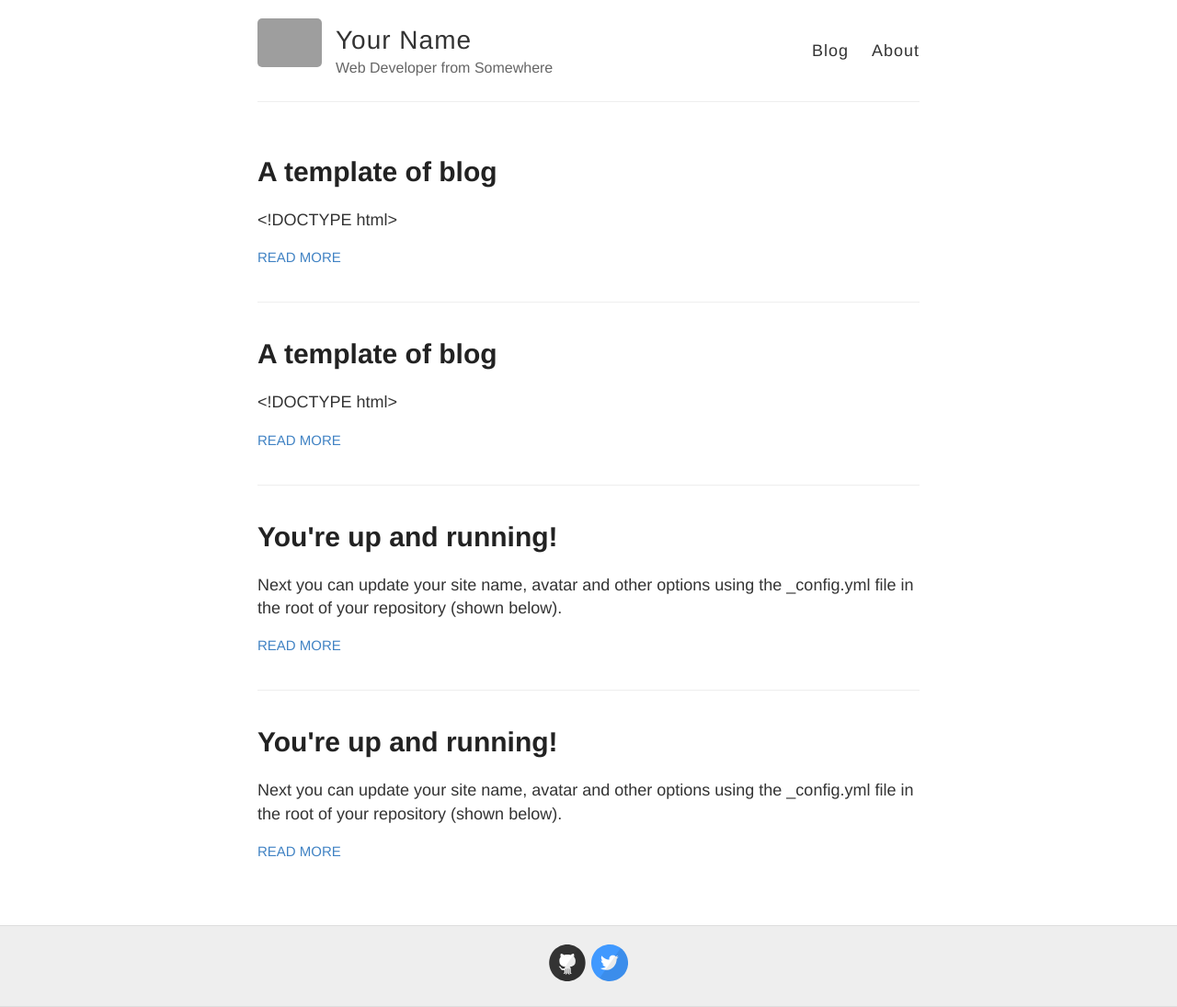
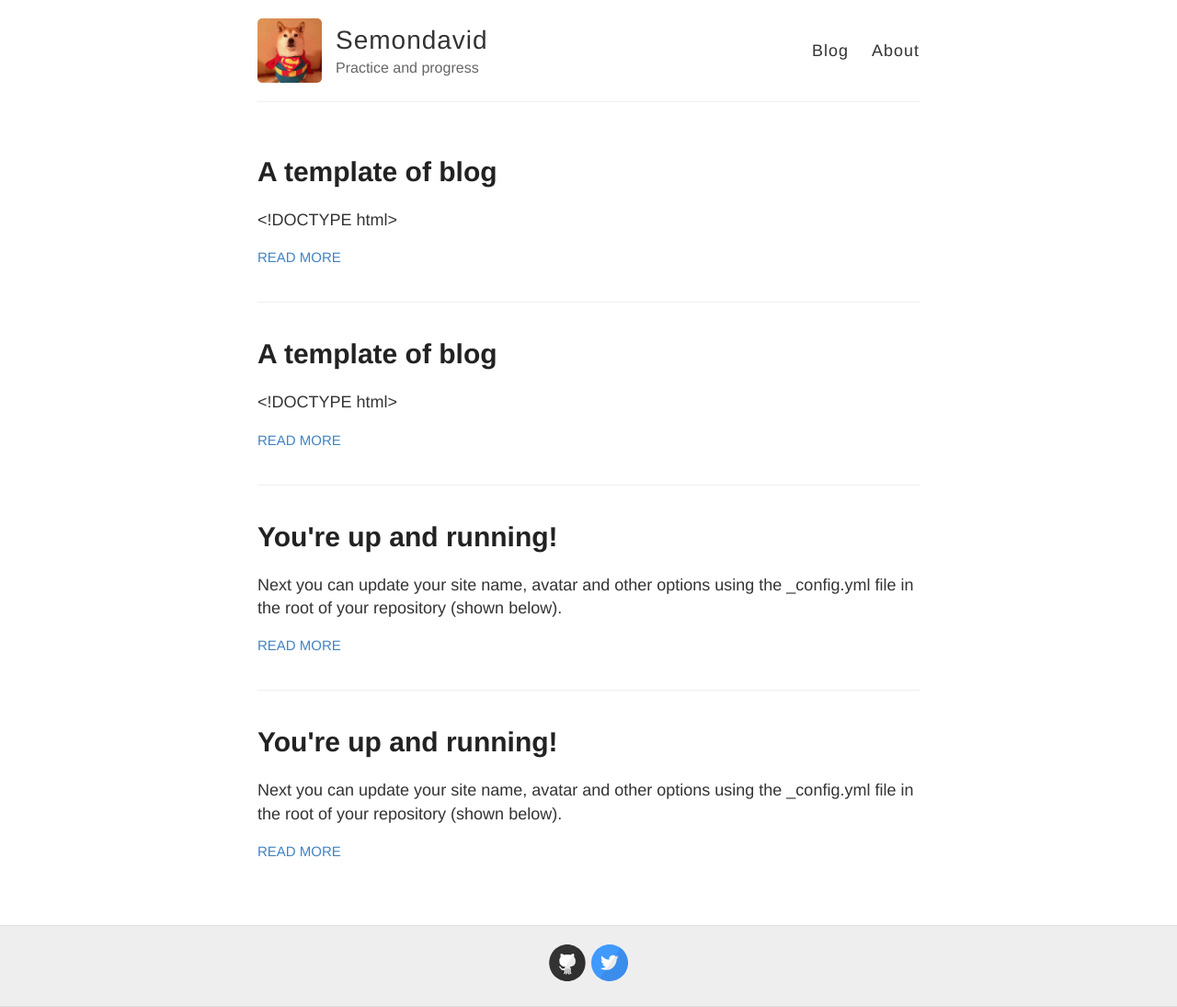
Before and after one commit to semondavid/semondavid.github.io, a Jekyll site: the page built from index.html, in a window 1280 px wide. Shown: the whole page at 92% size. Built offline with Jekyll 4.4.1, drawn with Linux system fonts in a browser that asks for light colours; grey boxes are pictures that could not be loaded.

Commit message:
20190324
修改config

```diff
--- a/_config.yml
+++ b/_config.yml
@@ -3,13 +3,13 @@
 #
 
 # Name of your site (displayed in the header)
-name: Your Name
+name: Semondavid
 
 # Short bio or description (displayed in the header)
-description: Web Developer from Somewhere
+description: Practice and progress
 
 # URL of your avatar or profile pic (you could use your GitHub profile pic)
-avatar: https://raw.githubusercontent.com/barryclark/jekyll-now/master/images/jekyll-logo.png
+avatar: https://semondavid.github.io/images/hah.jpeg
 
 #
 # Flags below are optional
```
Also changed, not shown: images/hah.jpeg (added).
